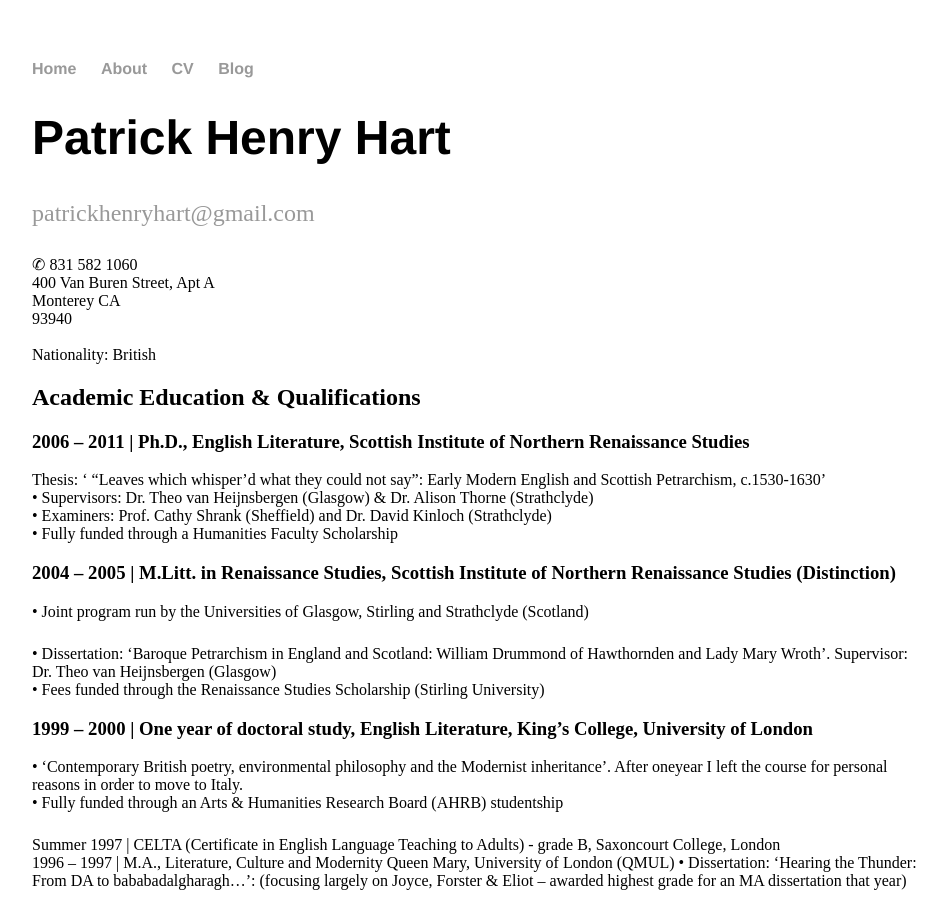
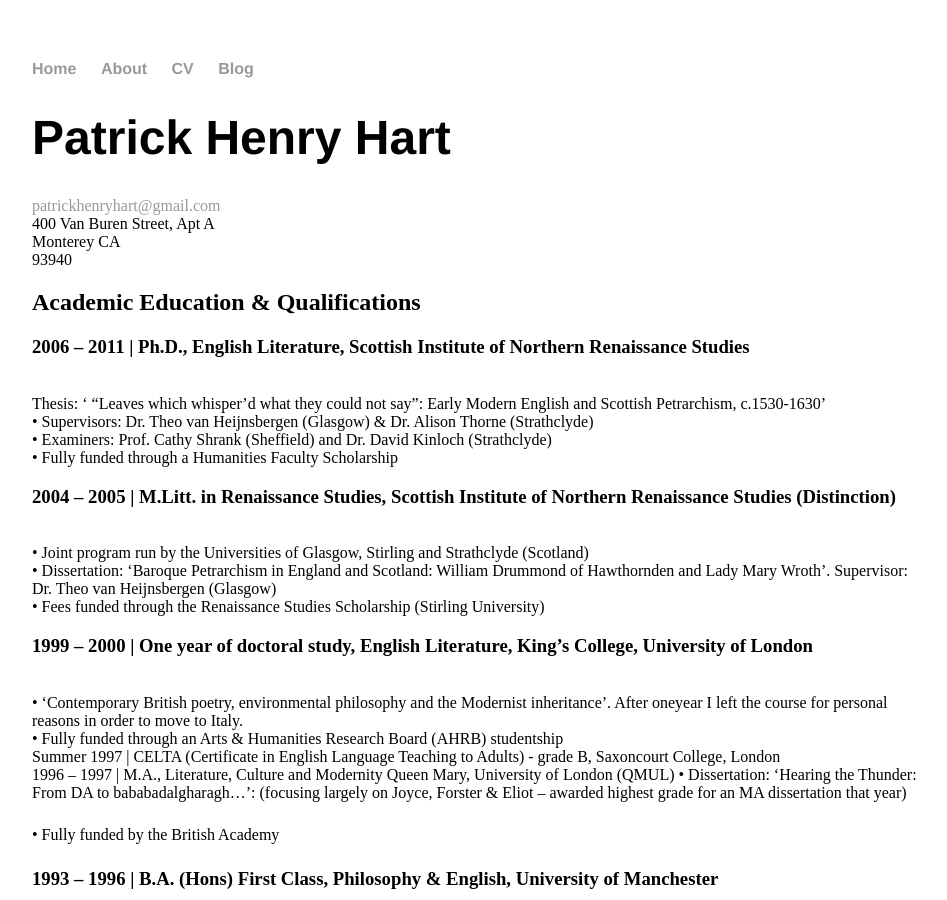
Before and after one commit to scassacocchi/scassacocchi.github.io, a Jekyll site: the page built from cv/index.html, in a window 1280 px wide and 900 px high. Shown: the whole window, without its empty margins (160-1107 px from the left). Built offline with Jekyll 4.4.1, drawn with Linux system fonts in a browser that asks for light colours.

Commit message:
Update index.html

```diff
--- a/cv/index.html
+++ b/cv/index.html
@@ -3,31 +3,27 @@
 ---
 <h1>Patrick Henry Hart</h1>
 
-<p><a href='mailto:patrickhenryhart@gmail.com' target='_blank' class='url'>patrickhenryhart@gmail.com</a></p>
-✆ 831 582 1060<br>
+<a href='mailto:patrickhenryhart@gmail.com' target='_blank' class='url'>patrickhenryhart@gmail.com</a><br>
 
 400 Van Buren Street, Apt A<br>
 Monterey CA<br>
 93940<br>
- <br>
-Nationality: British<br>
 
 <h2>Academic Education &amp; Qualifications</h2>
-<h3>2006 – 2011 | Ph.D., English Literature, Scottish Institute of Northern Renaissance Studies</h3>
-
+<h3>2006 – 2011 | Ph.D., English Literature, Scottish Institute of Northern Renaissance Studies</h3><br>
 Thesis: ‘ “Leaves which whisper’d what they could not say”: Early Modern English and Scottish Petrarchism, c.1530-1630’<br>
 • Supervisors: Dr. Theo van Heijnsbergen (Glasgow) &amp; Dr. Alison Thorne (Strathclyde)<br>
 • Examiners: Prof. Cathy Shrank (Sheffield) and Dr. David Kinloch (Strathclyde)<br>
 • Fully funded through a Humanities Faculty Scholarship<br>
 
-<h3>2004 – 2005 | M.Litt. in Renaissance Studies, Scottish Institute of Northern Renaissance Studies (Distinction)</h3>
-• Joint program run by the Universities of Glasgow, Stirling and Strathclyde (Scotland)</p>
+<h3>2004 – 2005 | M.Litt. in Renaissance Studies, Scottish Institute of Northern Renaissance Studies (Distinction)</h3><br>
+• Joint program run by the Universities of Glasgow, Stirling and Strathclyde (Scotland)<br>
 • Dissertation: ‘Baroque Petrarchism in England and Scotland: William Drummond of Hawthornden and Lady Mary Wroth’. Supervisor: Dr. Theo van Heijnsbergen (Glasgow)<br>
 • Fees funded through the Renaissance Studies Scholarship (Stirling University)<br>
 
-<h3>1999 – 2000 | One year of doctoral study, English Literature, King’s College, University of London</h3>
+<h3>1999 – 2000 | One year of doctoral study, English Literature, King’s College, University of London</h3><br>
 • ‘Contemporary British poetry, environmental philosophy and the Modernist inheritance’. After oneyear I left the course for personal reasons in order to move to Italy.<br>
-• Fully funded through an Arts &amp; Humanities Research Board (AHRB) studentship</p>
+• Fully funded through an Arts &amp; Humanities Research Board (AHRB) studentship<br>
 Summer 1997 | CELTA (Certificate in English Language Teaching to Adults) - grade B, Saxoncourt College, London<br>
 1996 – 1997 | M.A., Literature, Culture and Modernity Queen Mary, University of London (QMUL)</h3>
 • Dissertation: ‘Hearing the Thunder: From DA to bababadalgharagh…’: (focusing largely on Joyce,
```
